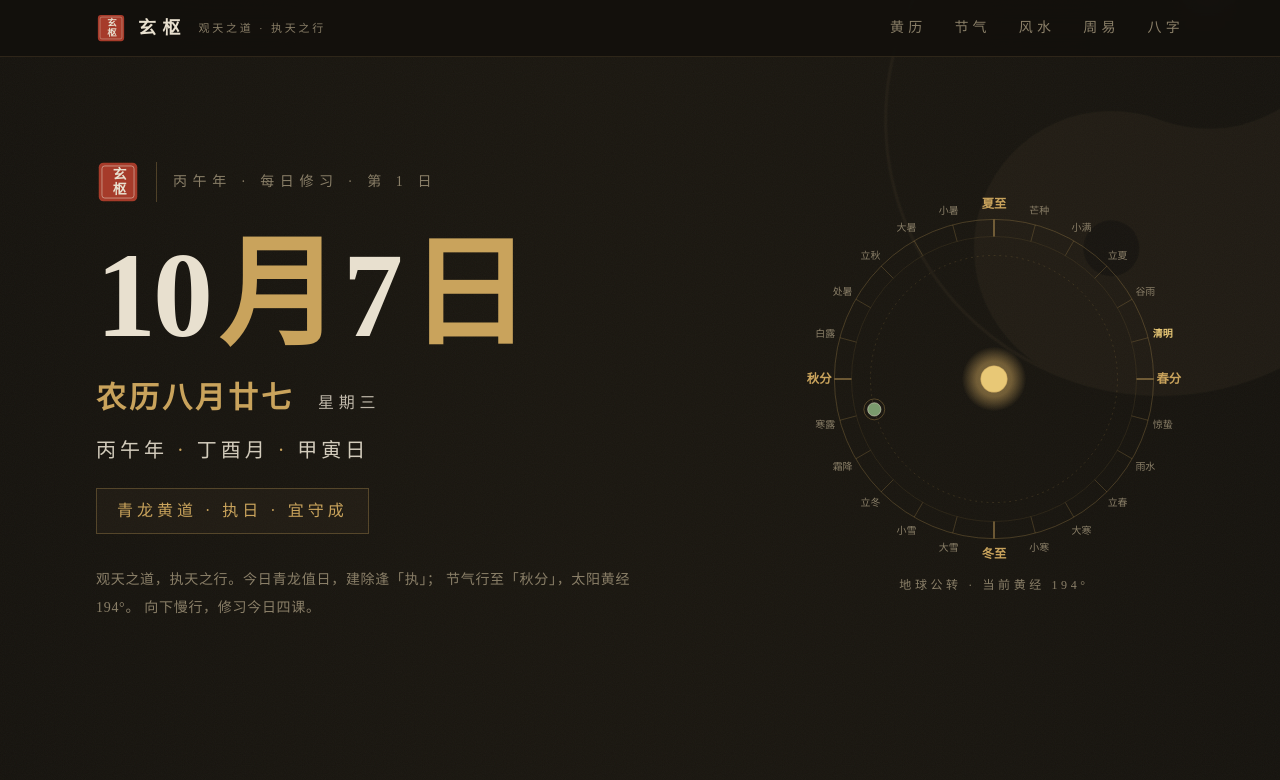
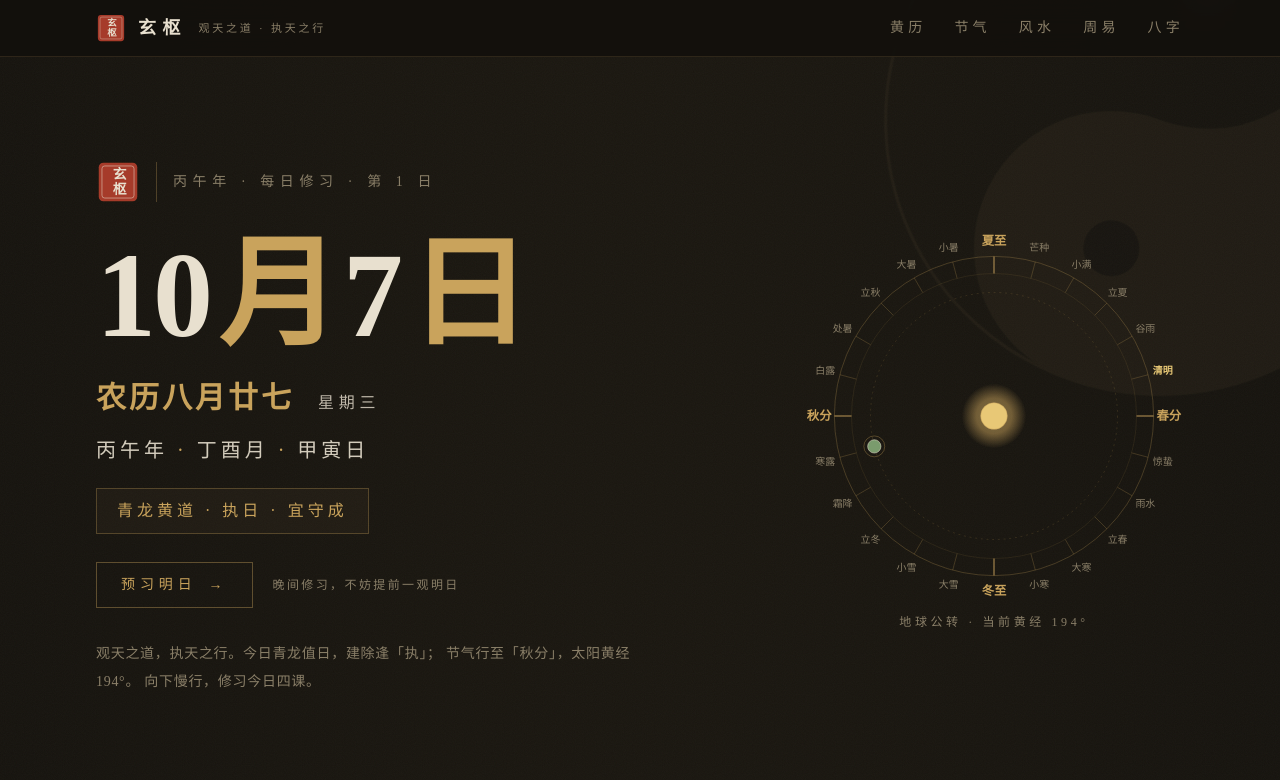
Before and after one commit to cmpaldenwang-sketch/xuanshu, a React (Vite) app: page / in a window 1280 px wide. Shown: the top 780 px of the page. Built offline with nearby package versions, Linux system fonts and the light colour scheme.

Commit message:
feat: 预习明日按钮（今晚看明天日课）

```diff
--- a/src/pages/Home.tsx
+++ b/src/pages/Home.tsx
@@ -1,3 +1,4 @@
+import { useMemo, useState } from 'react'
 import Nav from '@/sections/Nav'
 import Hero from '@/sections/Hero'
 import AlmanacSection from '@/sections/AlmanacSection'
@@ -14,7 +15,12 @@ import { STEM_ROTATION } from '@/lib/stems'
 import { diffDays, getViewDate, mod } from '@/lib/siteDate'
 
 export default function Home() {
-  const date = getViewDate()
+  // dayOffset：0 = 今日，1 = 预习明日（晚上看第二天的日课）
+  const [dayOffset, setDayOffset] = useState(0)
+  const date = useMemo(() => {
+    const base = getViewDate()
+    return new Date(base.getFullYear(), base.getMonth(), base.getDate() + dayOffset, 12, 0, 0)
+  }, [dayOffset])
   const diff = diffDays(date)
 
   const almanac = getAlmanac(date)
@@ -27,12 +33,21 @@ export default function Home() {
     <div className="min-h-screen">
       <Nav />
       <main>
-        <Hero date={date} almanac={almanac} term={term} />
-        <AlmanacSection almanac={almanac} />
+        <Hero
+          date={date}
+          almanac={almanac}
+          term={term}
+          isTomorrow={dayOffset === 1}
+          onToggleDay={() => {
+            setDayOffset((o) => (o === 0 ? 1 : 0))
+            window.scrollTo({ top: 0, behavior: 'smooth' })
+          }}
+        />
+        <AlmanacSection almanac={almanac} dayLabel={dayOffset === 1 ? '明日' : '今日'} />
         <SolarTermSection term={term} />
-        <FengshuiSection lesson={lesson} />
+        <FengshuiSection lesson={lesson} dayLabel={dayOffset === 1 ? '明日' : '今日'} />
         <HexagramSection hex={hex} />
-        <BaziSection todayStem={stem} />
+        <BaziSection todayStem={stem} dayLabel={dayOffset === 1 ? '明日' : '今日'} />
       </main>
       <footer className="border-t border-gold/15 py-12">
         <div className="mx-auto flex max-w-6xl flex-col items-center gap-4 px-4 text-center">
--- a/src/sections/AlmanacSection.tsx
+++ b/src/sections/AlmanacSection.tsx
@@ -14,12 +14,12 @@ function GanzhiPillar({ label, gz, nayin }: { label: string; gz: string; nayin:
   )
 }
 
-export default function AlmanacSection({ almanac }: { almanac: Almanac }) {
+export default function AlmanacSection({ almanac, dayLabel = '今日' }: { almanac: Almanac; dayLabel?: string }) {
   const a = almanac
   return (
     <section id="almanac" className="relative mx-auto max-w-6xl scroll-mt-20 px-4 py-20 md:px-8">
       <Reveal>
-        <SectionHeading num="壹" title="今日黄历" sub="阴阳历合参 · 建除黄道 · 彭祖百忌" />
+        <SectionHeading num="壹" title={`${dayLabel}黄历`} sub="阴阳历合参 · 建除黄道 · 彭祖百忌" />
       </Reveal>
 
       {/* 四柱干支 */}
--- a/src/sections/BaziSection.tsx
+++ b/src/sections/BaziSection.tsx
@@ -1,7 +1,7 @@
 import { BING_ESSAY, STEM_CARDS, STEM_ROTATION, type StemCard } from '@/lib/stems'
 import { Reveal, SectionHeading, Seal } from '@/components/decor'
 
-function StemCardView({ card, isToday }: { card: StemCard; isToday: boolean }) {
+function StemCardView({ card, isToday, dayLabel }: { card: StemCard; isToday: boolean; dayLabel: string }) {
   return (
     <div className={`gold-card flex h-full flex-col rounded-sm p-5 ${isToday ? 'border-gold/60 shadow-glow' : ''}`}>
       <div className="flex items-center gap-4">
@@ -18,7 +18,7 @@ function StemCardView({ card, isToday }: { card: StemCard; isToday: boolean }) {
           </p>
           <p className="mt-0.5 text-xs tracking-widest text-dim">{card.yinYang === '阳' ? '刚健外显' : '柔润内敛'}</p>
         </div>
-        {isToday && <span className="ml-auto rounded-[2px] bg-gold px-2 py-0.5 text-[10px] tracking-widest text-ink">今日轮值</span>}
+        {isToday && <span className="ml-auto rounded-[2px] bg-gold px-2 py-0.5 text-[10px] tracking-widest text-ink">{dayLabel}轮值</span>}
       </div>
       <p className="mt-4 text-[13px] leading-6 tracking-wider text-gold/90">{card.image}</p>
       <ul className="mt-3 space-y-1">
@@ -48,7 +48,7 @@ function StemCardView({ card, isToday }: { card: StemCard; isToday: boolean }) {
   )
 }
 
-export default function BaziSection({ todayStem }: { todayStem: string }) {
+export default function BaziSection({ todayStem, dayLabel = '今日' }: { todayStem: string; dayLabel?: string }) {
   return (
     <section id="bazi" className="mx-auto max-w-6xl scroll-mt-20 px-4 py-20 md:px-8">
       <Reveal>
@@ -103,13 +103,13 @@ export default function BaziSection({ todayStem }: { todayStem: string }) {
       <Reveal className="mt-10">
         <div className="mb-5 flex items-baseline justify-between">
           <p className="text-sm tracking-[0.35em] text-dim">
-            十日轮转 · 今日值「<span className="text-lg font-bold text-gold">{todayStem}</span>」
+            十日轮转 · {dayLabel}值「<span className="text-lg font-bold text-gold">{todayStem}</span>」
           </p>
           <p className="text-xs tracking-widest text-dim/60">{STEM_ROTATION.join(' → ')}</p>
         </div>
         <div className="grid gap-4 md:grid-cols-2 xl:grid-cols-3">
           {STEM_ROTATION.map((s) => (
-            <StemCardView key={s} card={STEM_CARDS[s]} isToday={s === todayStem} />
+            <StemCardView key={s} card={STEM_CARDS[s]} isToday={s === todayStem} dayLabel={dayLabel} />
           ))}
         </div>
       </Reveal>
--- a/src/sections/FengshuiSection.tsx
+++ b/src/sections/FengshuiSection.tsx
@@ -1,7 +1,7 @@
 import { FS_LESSONS, FS_MODULES, type FsLesson } from '@/lib/fengshui'
 import { Reveal, SectionHeading, Seal } from '@/components/decor'
 
-export default function FengshuiSection({ lesson }: { lesson: FsLesson }) {
+export default function FengshuiSection({ lesson, dayLabel = '今日' }: { lesson: FsLesson; dayLabel?: string }) {
   return (
     <section id="fengshui" className="mx-auto max-w-6xl scroll-mt-20 px-4 py-20 md:px-8">
       <Reveal>
@@ -31,7 +31,7 @@ export default function FengshuiSection({ lesson }: { lesson: FsLesson }) {
               ))}
             </div>
             <div className="mt-8 border-l-2 border-gold bg-gold/5 py-4 pl-5 pr-4">
-              <p className="text-xs tracking-[0.35em] text-gold">今日实践</p>
+              <p className="text-xs tracking-[0.35em] text-gold">{dayLabel}实践</p>
               <p className="mt-2 text-[15px] leading-7 tracking-wider text-rice/90">{lesson.practice}</p>
             </div>
           </article>
@@ -59,7 +59,7 @@ export default function FengshuiSection({ lesson }: { lesson: FsLesson }) {
                       >
                         <span className="mr-2 font-num text-[11px] text-dim/60">{String(l.id).padStart(2, '0')}</span>
                         {l.title}
-                        {l.id === lesson.id && <span className="ml-2 rounded-[2px] bg-gold px-1.5 py-0.5 text-[10px] text-ink">今日</span>}
+                        {l.id === lesson.id && <span className="ml-2 rounded-[2px] bg-gold px-1.5 py-0.5 text-[10px] text-ink">{dayLabel}</span>}
                       </li>
                     ))}
                   </ul>
--- a/src/sections/Hero.tsx
+++ b/src/sections/Hero.tsx
@@ -4,7 +4,19 @@ import { EclipticRing, Seal } from '@/components/decor'
 import type { CurrentTermState } from '@/lib/solarTerms'
 import { dayNumber } from '@/lib/siteDate'
 
-export default function Hero({ date, almanac, term }: { date: Date; almanac: Almanac; term: CurrentTermState }) {
+export default function Hero({
+  date,
+  almanac,
+  term,
+  isTomorrow = false,
+  onToggleDay,
+}: {
+  date: Date
+  almanac: Almanac
+  term: CurrentTermState
+  isTomorrow?: boolean
+  onToggleDay?: () => void
+}) {
   const { solar, lunar } = almanac
   return (
     <section id="top" className="relative overflow-hidden pb-20 pt-32 md:pt-40">
@@ -31,6 +43,11 @@ export default function Hero({ date, almanac, term }: { date: Date; almanac: Alm
               <p className="text-sm tracking-[0.4em] text-dim">
                 {almanac.yearGz}年 · 每日修习 · 第 {dayNumber(date)} 日
               </p>
+              {isTomorrow && (
+                <span className="border border-vermilion/60 bg-vermilion/10 px-3 py-1 text-xs tracking-[0.35em] text-vermilion">
+                  明日预习
+                </span>
+              )}
             </div>
 
             <h1 className="font-serif leading-none">
@@ -59,10 +76,33 @@ export default function Hero({ date, almanac, term }: { date: Date; almanac: Alm
               {dailyVerdict(almanac)}
             </p>
 
+            {/* 今 / 明日课切换 */}
+            {onToggleDay && (
+              <div className="mt-7 flex flex-wrap items-center gap-5">
+                <button
+                  onClick={onToggleDay}
+                  className="group inline-flex items-center gap-3 border border-gold/40 px-6 py-3 text-sm tracking-[0.35em] text-gold transition-all duration-300 hover:border-gold hover:bg-gold/10"
+                >
+                  {isTomorrow ? (
+                    <>
+                      <span aria-hidden>←</span> 回到今日
+                    </>
+                  ) : (
+                    <>
+                      预习明日 <span aria-hidden className="transition-transform duration-300 group-hover:translate-x-1">→</span>
+                    </>
+                  )}
+                </button>
+                <span className="text-xs leading-5 tracking-[0.2em] text-dim">
+                  {isTomorrow ? '正在查看明天的四课，明日再来即自动刷新' : '晚间修习，不妨提前一观明日'}
+                </span>
+              </div>
+            )}
+
             <p className="mt-8 max-w-xl text-sm leading-7 tracking-wider text-dim">
-              观天之道，执天之行。今日{almanac.dayGod.god}值日，建除逢「{almanac.jianChu.name}」；
+              观天之道，执天之行。{isTomorrow ? '明日' : '今日'}{almanac.dayGod.god}值日，建除逢「{almanac.jianChu.name}」；
               节气行至「{term.info.name}」，太阳黄经 {Math.round(term.longitudeNow)}°。
-              向下慢行，修习今日四课。
+              向下慢行，修习{isTomorrow ? '明日' : '今日'}四课。
             </p>
           </div>
 
```
